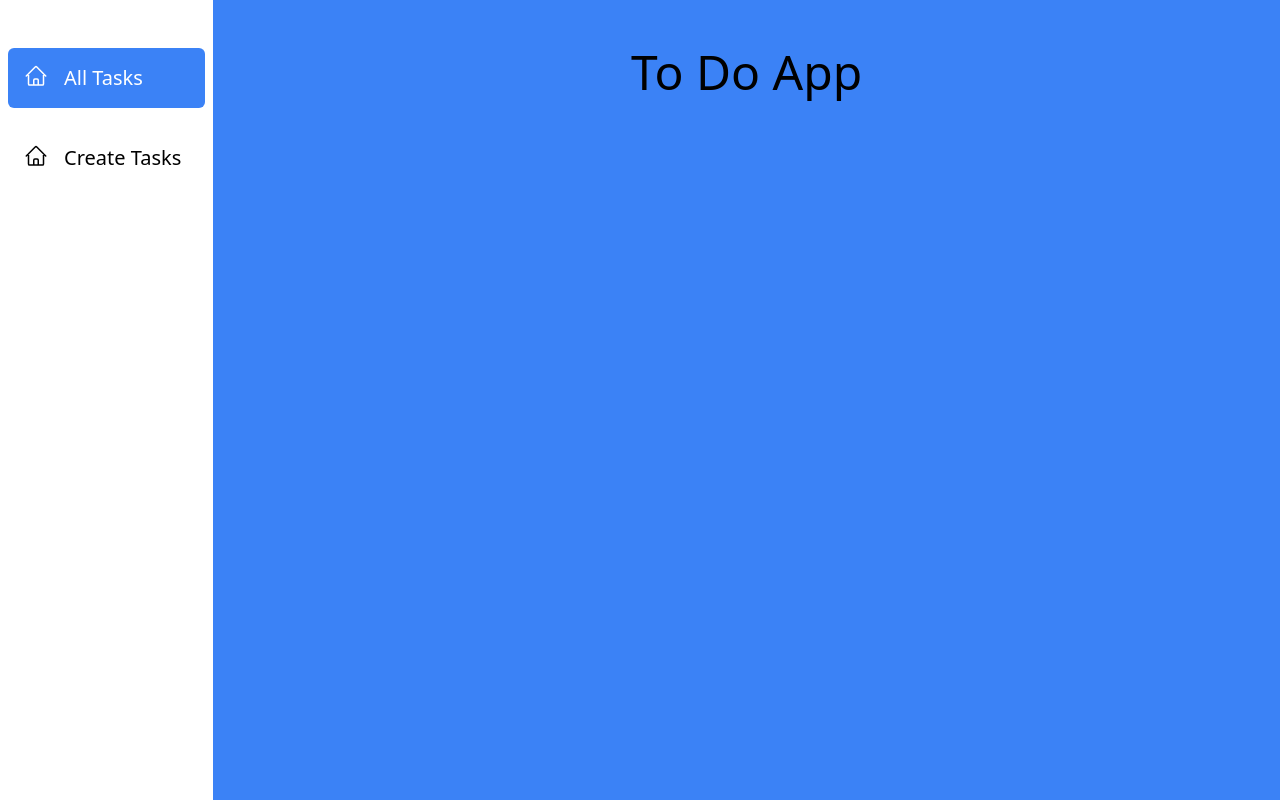
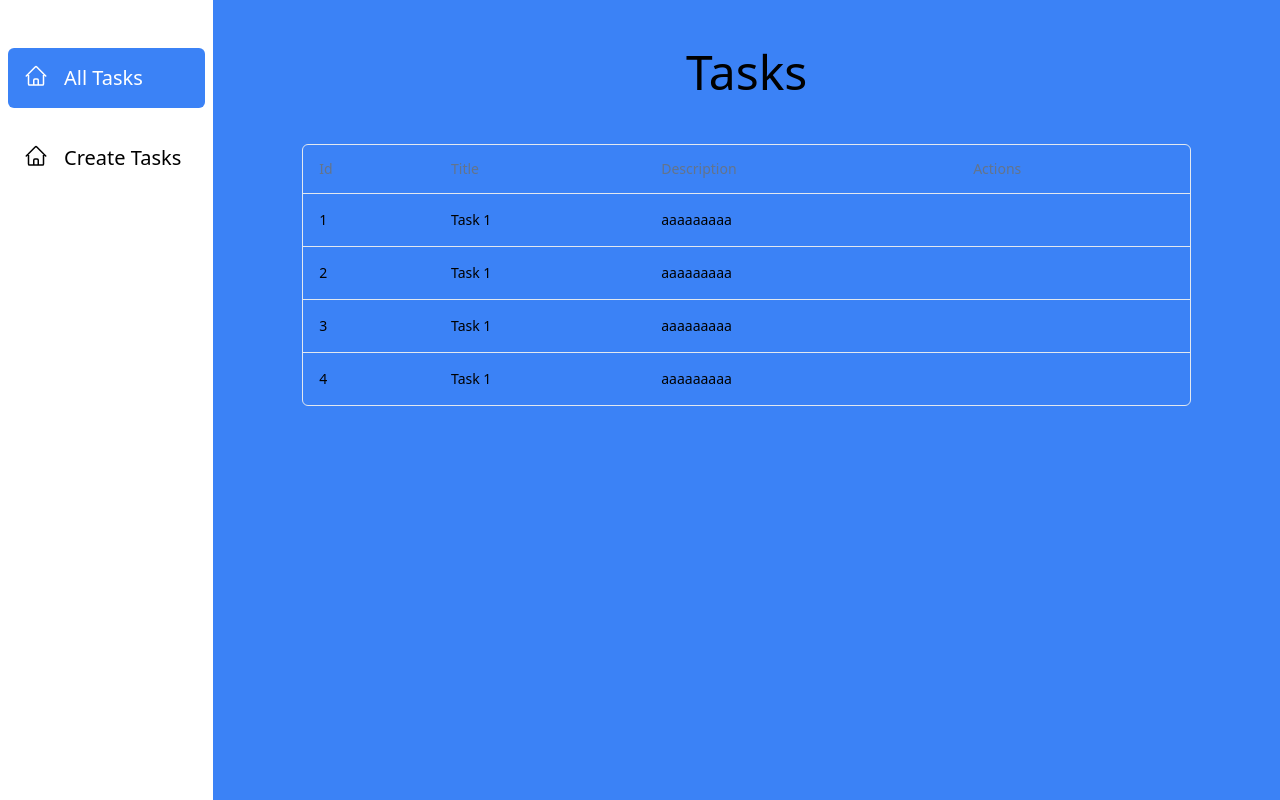
Before and after one commit to aldairandre/to-do-app-with-electron, a Next.js app: page / in a window 1280 px wide. Built offline with nearby package versions, Linux system fonts and the light colour scheme.

Commit message:
:heavy_plus_sign: Add table component

```diff
--- /dev/null
+++ b/src/app/components/table-tasks/columns.tsx
@@ -0,0 +1,25 @@
+"use client"
+
+import { ColumnDef } from "@tanstack/react-table"
+import { Tasks } from "./types"
+
+
+
+export const columns: ColumnDef<Tasks>[] = [
+  {
+    accessorKey: "id",
+    header: "Id",
+  },
+  {
+    accessorKey: "title",
+    header: "Title",
+  },
+  {
+    accessorKey: "description",
+    header: "Description",
+  },
+  {
+    accessorKey: "actions",
+    header: "Actions",
+  },
+]
--- /dev/null
+++ b/src/app/components/table-tasks/data-table.tsx
@@ -0,0 +1,80 @@
+"use client"
+
+import {
+  ColumnDef,
+  flexRender,
+  getCoreRowModel,
+  useReactTable,
+} from "@tanstack/react-table"
+
+import {
+  Table,
+  TableBody,
+  TableCell,
+  TableHead,
+  TableHeader,
+  TableRow,
+} from "@/components/ui/table"
+
+interface DataTableProps<TData, TValue> {
+  columns: ColumnDef<TData, TValue>[]
+  data: TData[]
+}
+
+export function DataTable<TData, TValue>({
+  columns,
+  data,
+}: DataTableProps<TData, TValue>) {
+  const table = useReactTable({
+    data,
+    columns,
+    getCoreRowModel: getCoreRowModel(),
+  })
+
+  return (
+    <div className="rounded-md border w-5/6 m-auto">
+      <Table>
+        <TableHeader>
+          {table.getHeaderGroups().map((headerGroup) => (
+            <TableRow key={headerGroup.id}>
+              {headerGroup.headers.map((header) => {
+                return (
+                  <TableHead key={header.id}>
+                    {header.isPlaceholder
+                      ? null
+                      : flexRender(
+                          header.column.columnDef.header,
+                          header.getContext()
+                        )}
+                  </TableHead>
+                )
+              })}
+            </TableRow>
+          ))}
+        </TableHeader>
+        <TableBody>
+          {table.getRowModel().rows?.length ? (
+            table.getRowModel().rows.map((row) => (
+              <TableRow
+                key={row.id}
+                data-state={row.getIsSelected() && "selected"}
+              >
+                {row.getVisibleCells().map((cell) => (
+                  <TableCell key={cell.id}>
+                    {flexRender(cell.column.columnDef.cell, cell.getContext())}
+                  </TableCell>
+                ))}
+              </TableRow>
+            ))
+          ) : (
+            <TableRow>
+              <TableCell colSpan={columns.length} className="h-24 text-center">
+                No results.
+              </TableCell>
+            </TableRow>
+          )}
+        </TableBody>
+      </Table>
+    </div>
+  )
+}
--- /dev/null
+++ b/src/app/components/table-tasks/fakeData.ts
@@ -0,0 +1,24 @@
+import { Tasks } from "./types";
+
+export const FAKEDATA : Tasks[]  = [
+  {
+    id : "1",
+    title: "Task 1",
+    description: "aaaaaaaaa"
+  } ,
+  {
+    id : "2",
+    title: "Task 1",
+    description: "aaaaaaaaa"
+  } ,
+  {
+    id : "3",
+    title: "Task 1",
+    description: "aaaaaaaaa"
+  },
+  {
+    id : "4",
+    title: "Task 1",
+    description: "aaaaaaaaa"
+  }
+]
--- /dev/null
+++ b/src/app/components/table-tasks/types.ts
@@ -0,0 +1,11 @@
+import { z } from "zod"
+
+const schemaTasks = z.object({
+  id : z.string(),
+  title : z.string(),
+  description : z.string(),
+})
+
+
+
+export type Tasks = z.infer<typeof schemaTasks>
--- a/src/app/page.tsx
+++ b/src/app/page.tsx
@@ -1,12 +1,16 @@
 "use client";
 
 import React from "react";
+import { DataTable } from "./components/table-tasks/data-table";
+import { columns } from "./components/table-tasks/columns";
+import { FAKEDATA } from "./components/table-tasks/fakeData";
 
 export default function Home() {
 
   return (
     <>
-      <h1 className="text-5xl w-full text-center mt-12">To Do App</h1>
+      <h1 className="text-5xl w-full text-center mt-12 mb-12">Tasks</h1>
+      <DataTable columns={columns} data={FAKEDATA} />
     </>
   );
 }
--- /dev/null
+++ b/src/components/ui/table.tsx
@@ -0,0 +1,114 @@
+import * as React from "react"
+
+import { cn } from "@/lib/utils"
+
+const Table = React.forwardRef<
+  HTMLTableElement,
+  React.HTMLAttributes<HTMLTableElement>
+>(({ className, ...props }, ref) => (
+  <div className="relative w-full overflow-auto">
+    <table
+      ref={ref}
+      className={cn("w-full caption-bottom text-sm", className)}
+      {...props}
+    />
+  </div>
+))
+Table.displayName = "Table"
+
+const TableHeader = React.forwardRef<
+  HTMLTableSectionElement,
+  React.HTMLAttributes<HTMLTableSectionElement>
+>(({ className, ...props }, ref) => (
+  <thead ref={ref} className={cn("[&_tr]:border-b", className)} {...props} />
+))
+TableHeader.displayName = "TableHeader"
+
+const TableBody = React.forwardRef<
+  HTMLTableSectionElement,
+  React.HTMLAttributes<HTMLTableSectionElement>
+>(({ className, ...props }, ref) => (
+  <tbody
+    ref={ref}
+    className={cn("[&_tr:last-child]:border-0", className)}
+    {...props}
+  />
+))
+TableBody.displayName = "TableBody"
+
+const TableFooter = React.forwardRef<
+  HTMLTableSectionElement,
+  React.HTMLAttributes<HTMLTableSectionElement>
+>(({ className, ...props }, ref) => (
+  <tfoot
+    ref={ref}
+    className={cn("bg-primary font-medium text-primary-foreground", className)}
+    {...props}
+  />
+))
+TableFooter.displayName = "TableFooter"
+
+const TableRow = React.forwardRef<
+  HTMLTableRowElement,
+  React.HTMLAttributes<HTMLTableRowElement>
+>(({ className, ...props }, ref) => (
+  <tr
+    ref={ref}
+    className={cn(
+      "border-b transition-colors hover:bg-muted/50 data-[state=selected]:bg-muted",
+      className
+    )}
+    {...props}
+  />
+))
+TableRow.displayName = "TableRow"
+
+const TableHead = React.forwardRef<
+  HTMLTableCellElement,
+  React.ThHTMLAttributes<HTMLTableCellElement>
+>(({ className, ...props }, ref) => (
+  <th
+    ref={ref}
+    className={cn(
+      "h-12 px-4 text-left align-middle font-medium text-muted-foreground [&:has([role=checkbox])]:pr-0",
+      className
+    )}
+    {...props}
+  />
+))
+TableHead.displayName = "TableHead"
+
+const TableCell = React.forwardRef<
+  HTMLTableCellElement,
+  React.TdHTMLAttributes<HTMLTableCellElement>
+>(({ className, ...props }, ref) => (
+  <td
+    ref={ref}
+    className={cn("p-4 align-middle [&:has([role=checkbox])]:pr-0", className)}
+    {...props}
+  />
+))
+TableCell.displayName = "TableCell"
+
+const TableCaption = React.forwardRef<
+  HTMLTableCaptionElement,
+  React.HTMLAttributes<HTMLTableCaptionElement>
+>(({ className, ...props }, ref) => (
+  <caption
+    ref={ref}
+    className={cn("mt-4 text-sm text-muted-foreground", className)}
+    {...props}
+  />
+))
+TableCaption.displayName = "TableCaption"
+
+export {
+  Table,
+  TableHeader,
+  TableBody,
+  TableFooter,
+  TableHead,
+  TableRow,
+  TableCell,
+  TableCaption,
+}
```
Also changed, not shown: src/app/db/crud.ts (added).
